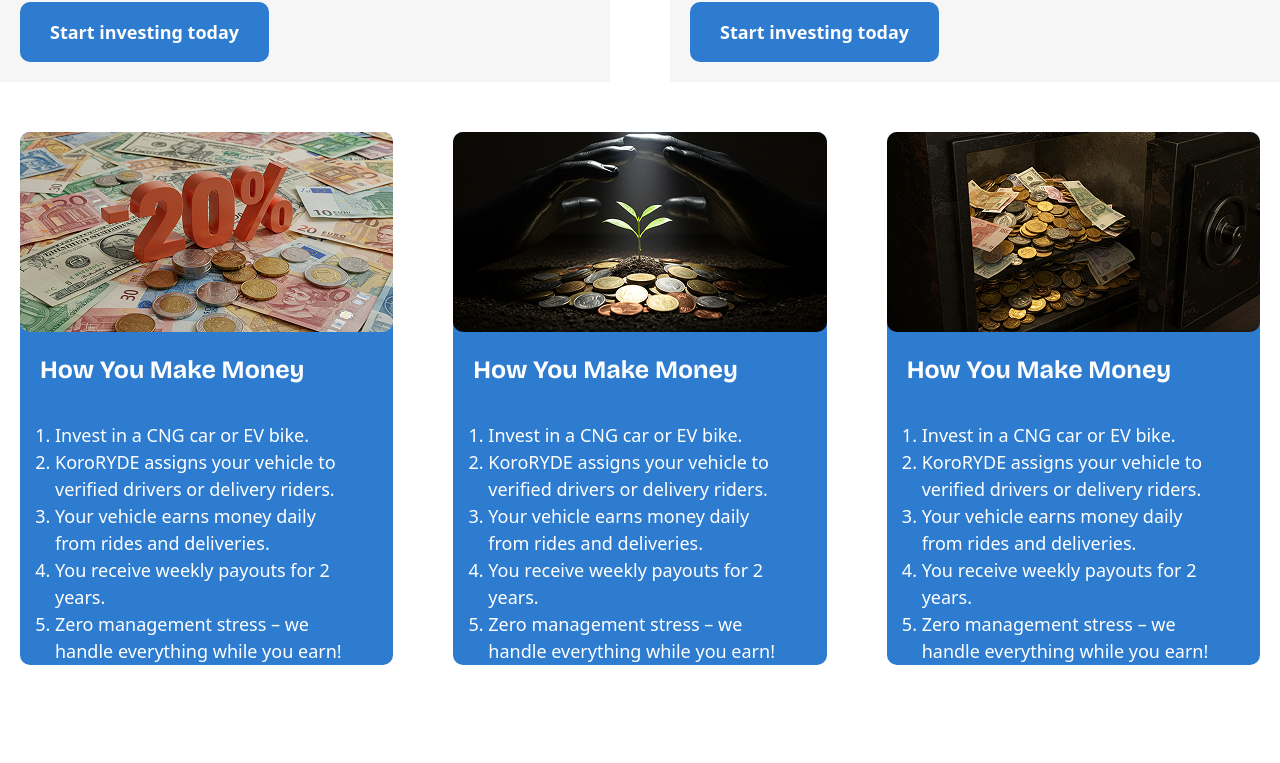
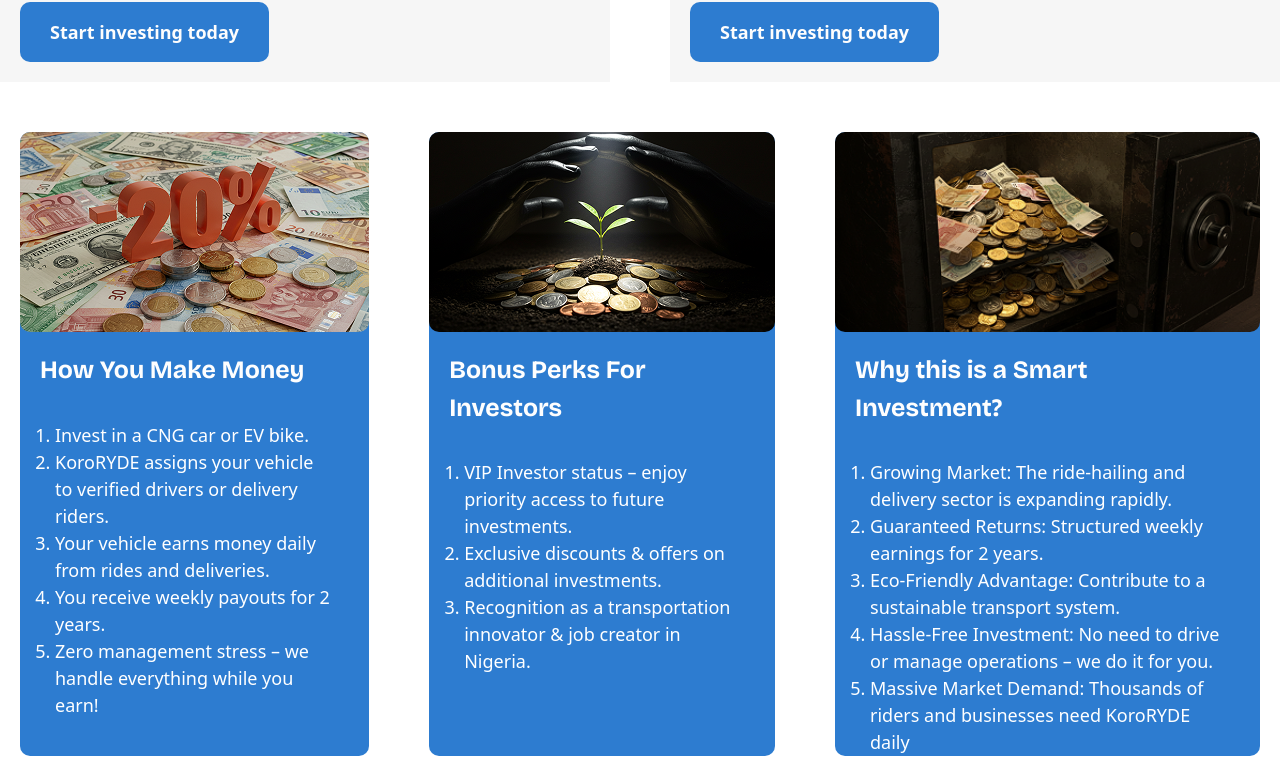
Before and after one commit to ayoeze191/kororyde, a Next.js app: page /investments in a window 1280 px wide. Shown: the part 2435-3198 px from the top of the page. Built offline with nearby package versions, Linux system fonts and the light colour scheme.

Commit message:
faster than i though

```diff
--- a/app/investments/page.js
+++ b/app/investments/page.js
@@ -109,25 +109,28 @@
 
         <div className=" bg-[#2D7CD0] p-[10px] md:p-0 rounded-[10px]">
         <Image src={MakeMoney1} alt="" className="h-[200px] w-full rounded-[10px] object-cover"/>
-        <p className="mt-[20px] text-[#FEFEFE] text-[18px] md:text-[25px] font-bold font-[family-name:var(--font-bricolage-grotesque)] px-[20px]">How You Make Money</p>
+        <p className="mt-[20px] text-[#FEFEFE] text-[18px] md:text-[25px] font-bold font-[family-name:var(--font-bricolage-grotesque)] px-[20px]">Bonus Perks For Investors</p>
         <ol className="list-decimal  w-full px-[35px]  font-[var(--font-bricolage-grotesque)] mt-4 md:mt-8  text-[#656565] leading-[150%]">
-  <li className="text-white text-[13px] md:text-[18px] leading-[150%] font-[var(--font-bricolage-grotesque)]">Invest in a CNG car or EV bike.</li>
-  <li className="text-white text-[13px] md:text-[18px] leading-[150%] font-[var(--font-bricolage-grotesque)]">KoroRYDE assigns your vehicle to verified drivers or delivery riders.</li>
-  <li className="text-white text-[13px] md:text-[18px] leading-[150%] font-[var(--font-bricolage-grotesque)]">Your vehicle earns money daily from rides and deliveries.</li>
-  <li className="text-white text-[13px] md:text-[18px] leading-[150%] font-[var(--font-bricolage-grotesque)]">You receive weekly payouts for 2 years.</li>
-  <li className="text-white text-[13px] md:text-[18px] leading-[150%] font-[var(--font-bricolage-grotesque)]">Zero management stress – we handle everything while you earn!</li>
+  <li className="text-white text-[13px] md:text-[18px] leading-[150%] font-[var(--font-bricolage-grotesque)]">VIP Investor status – enjoy priority access to future investments.</li>
+  <li className="text-white text-[13px] md:text-[18px] leading-[150%] font-[var(--font-bricolage-grotesque)]">Exclusive discounts & offers on additional investments.</li>
+  <li className="text-white text-[13px] md:text-[18px] leading-[150%] font-[var(--font-bricolage-grotesque)]">Recognition as a transportation innovator & job creator in Nigeria.</li>
 </ol>
         </div>
 
-        <div className=" bg-[#2D7CD0] p-[10px] md:p-0 rounded-[10px]">
+
+
+        <div className=" bg-[#2D7CD0] p-[10px] md:p-0 rounded-[10px] pb-[20px]">
         <Image src={MakeMoney3} alt="" className="h-[200px] w-full rounded-[10px] object-cover"/>
-        <p className="mt-[20px] text-[#FEFEFE] text-[18px] md:text-[25px] font-bold font-[family-name:var(--font-bricolage-grotesque)] px-[20px]">How You Make Money</p>
+        <p className="mt-[20px] text-[#FEFEFE] text-[18px] md:text-[25px] font-bold font-[family-name:var(--font-bricolage-grotesque)] px-[20px] ">Why this is a Smart
+        Investment?</p>
         <ol className="list-decimal  w-full px-[35px]  font-[var(--font-bricolage-grotesque)] mt-4 md:mt-8  text-[#656565] leading-[150%]">
-  <li className="text-white text-[13px] md:text-[18px] leading-[150%] font-[var(--font-bricolage-grotesque)]">Invest in a CNG car or EV bike.</li>
-  <li className="text-white text-[13px] md:text-[18px] leading-[150%] font-[var(--font-bricolage-grotesque)]">KoroRYDE assigns your vehicle to verified drivers or delivery riders.</li>
-  <li className="text-white text-[13px] md:text-[18px] leading-[150%] font-[var(--font-bricolage-grotesque)]">Your vehicle earns money daily from rides and deliveries.</li>
-  <li className="text-white text-[13px] md:text-[18px] leading-[150%] font-[var(--font-bricolage-grotesque)]">You receive weekly payouts for 2 years.</li>
-  <li className="text-white text-[13px] md:text-[18px] leading-[150%] font-[var(--font-bricolage-grotesque)]">Zero management stress – we handle everything while you earn!</li>
+  <li className="text-white text-[13px] md:text-[18px] leading-[150%] font-[var(--font-bricolage-grotesque)]">Growing Market: The ride-hailing and delivery sector is expanding rapidly.
+  </li>
+  <li className="text-white text-[13px] md:text-[18px] leading-[150%] font-[var(--font-bricolage-grotesque)]">Guaranteed Returns: Structured weekly earnings for 2 years.
+  </li>
+  <li className="text-white text-[13px] md:text-[18px] leading-[150%] font-[var(--font-bricolage-grotesque)]">Eco-Friendly Advantage: Contribute to a sustainable transport system.</li>
+  <li className="text-white text-[13px] md:text-[18px] leading-[150%] font-[var(--font-bricolage-grotesque)]">Hassle-Free Investment: No need to drive or manage operations – we do it for you.</li>
+  <li className="text-white text-[13px] md:text-[18px] leading-[150%] font-[var(--font-bricolage-grotesque)]">Massive Market Demand: Thousands of riders and businesses need KoroRYDE daily</li>
 </ol>
         </div>
       </div>
```
